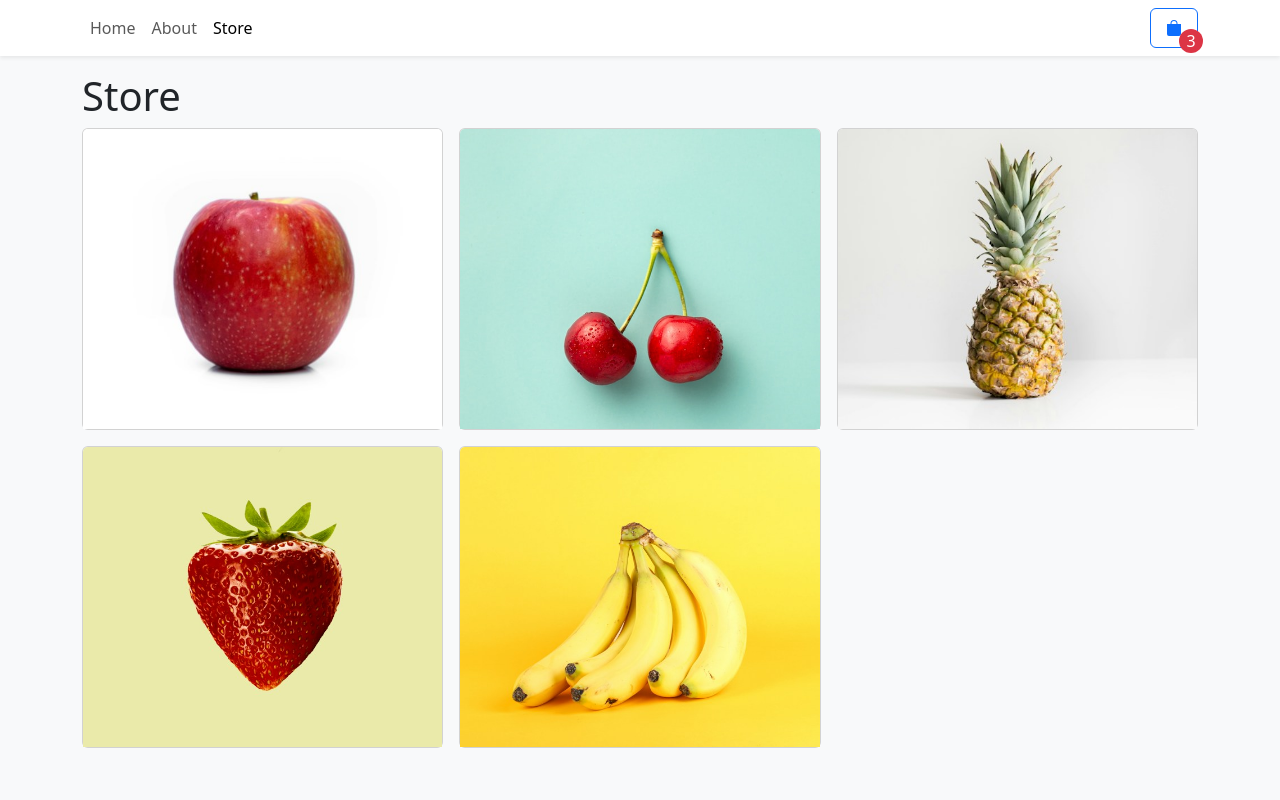
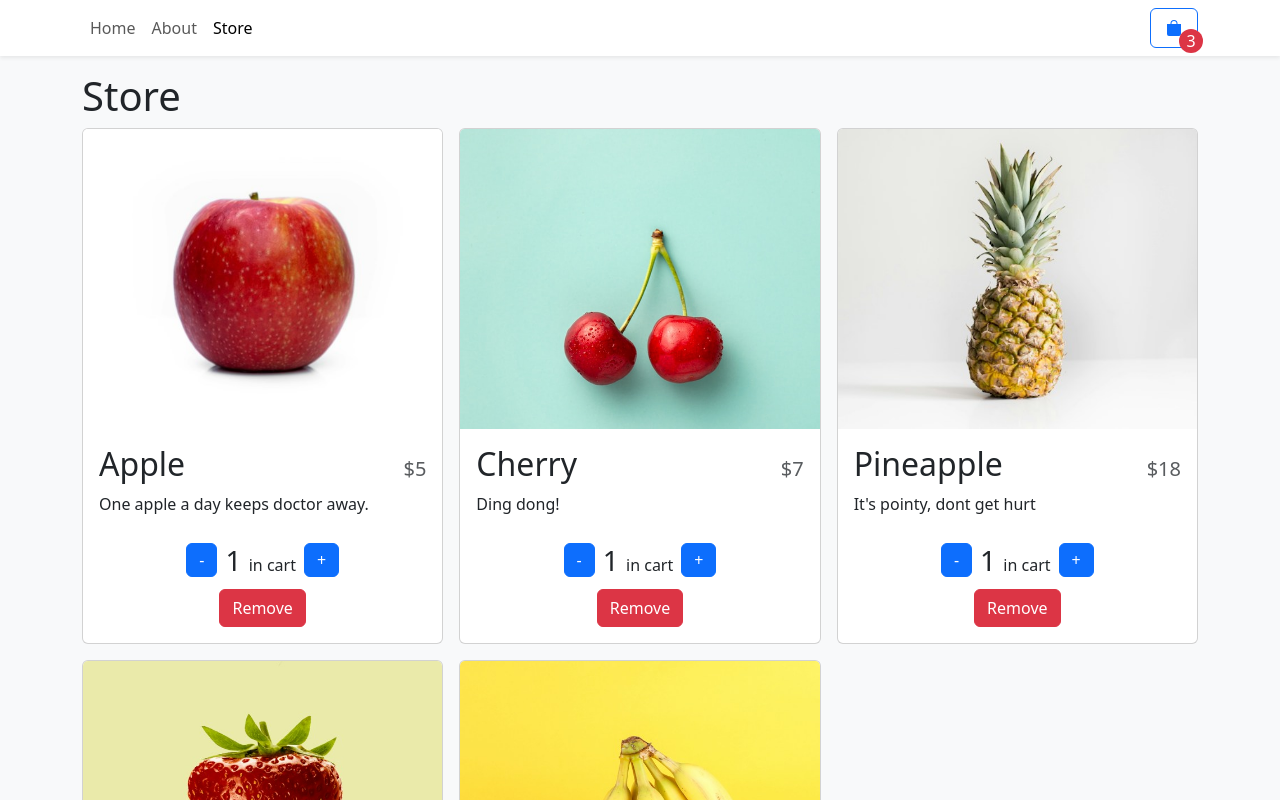
Before and after one commit to JWYF96/shopping-cart, a React (Vite) app: page /store in a window 1280 px wide. Shown: the top 800 px of the page. Built offline with nearby package versions, Linux system fonts and the light colour scheme.

Commit message:
defining items buttons

```diff
--- a/src/componenets/StoreItem.tsx
+++ b/src/componenets/StoreItem.tsx
@@ -1,4 +1,4 @@
-import { Card } from "react-bootstrap";
+import { Button, Card } from "react-bootstrap";
 
 interface Props {
   id: number;
@@ -9,14 +9,45 @@
 }
 
 const StoreItem = ({ id, name, price, imgUrl, description }: Props) => {
+  const quantity = 1;
+
   return (
-    <Card>
+    <Card className="h-100">
       <Card.Img
         variant="top"
         src={imgUrl}
         height="300px"
         style={{ objectFit: "cover" }}
       />
+      <Card.Body className="d-flex flex-column">
+        <Card.Title className="d-flex justify-content-between align-items-baseline mb-3">
+          <span className="fs-2">{name}</span>
+          <span className="ms-2 text-muted">${price}</span>
+        </Card.Title>
+        <Card.Subtitle className="mb-4">{description}</Card.Subtitle>
+        <div className="mt-auto">
+          {quantity === 0 ? (
+            <Button className="w-100">+ Add to Cart</Button>
+          ) : (
+            <div
+              className="d-flex align-items-center flex-column"
+              style={{ gap: ".5rem" }}
+            >
+              <div
+                className="d-flex align-items-center justify-content-center"
+                style={{ gap: ".5rem" }}
+              >
+                <Button className="py-1">-</Button>
+                <div>
+                  <span className="fs-3">{quantity} </span>in cart
+                </div>
+                <Button className="py-1">+</Button>
+              </div>
+              <Button className="btn-danger">Remove</Button>
+            </div>
+          )}
+        </div>
+      </Card.Body>
     </Card>
   );
 };
```
